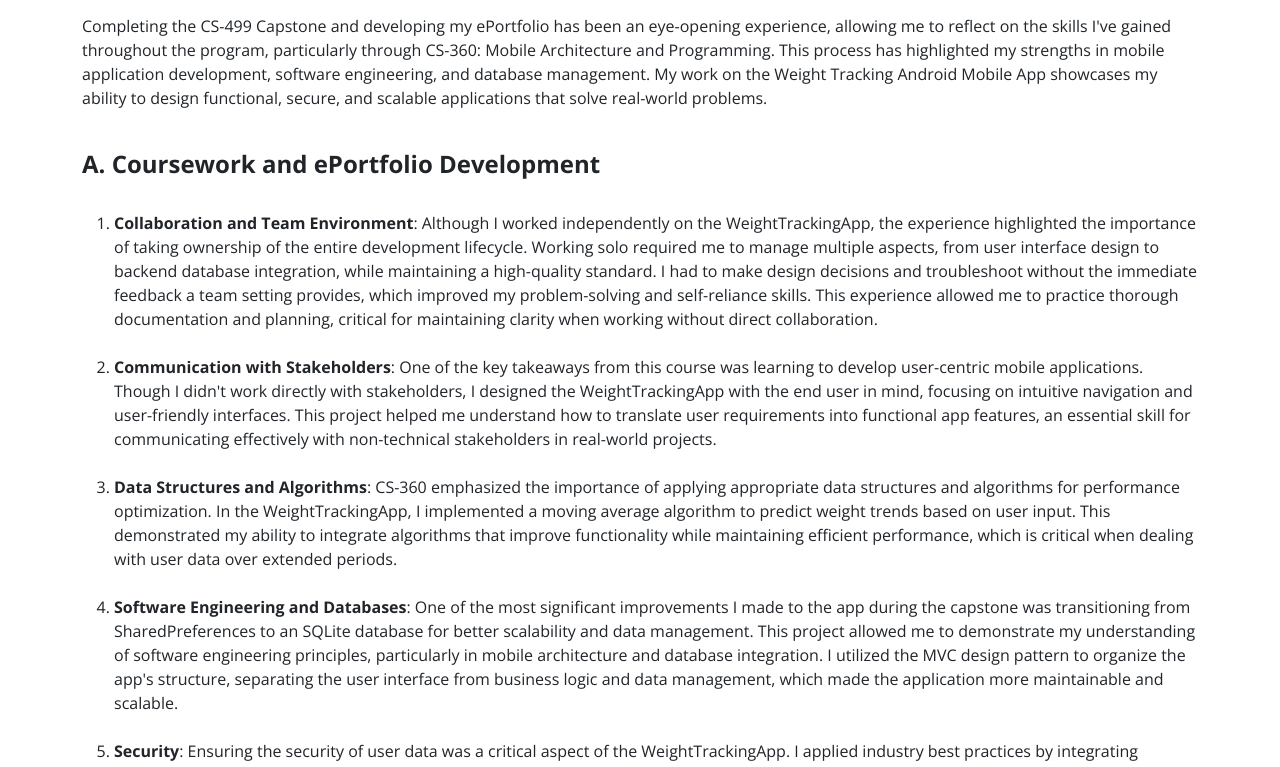
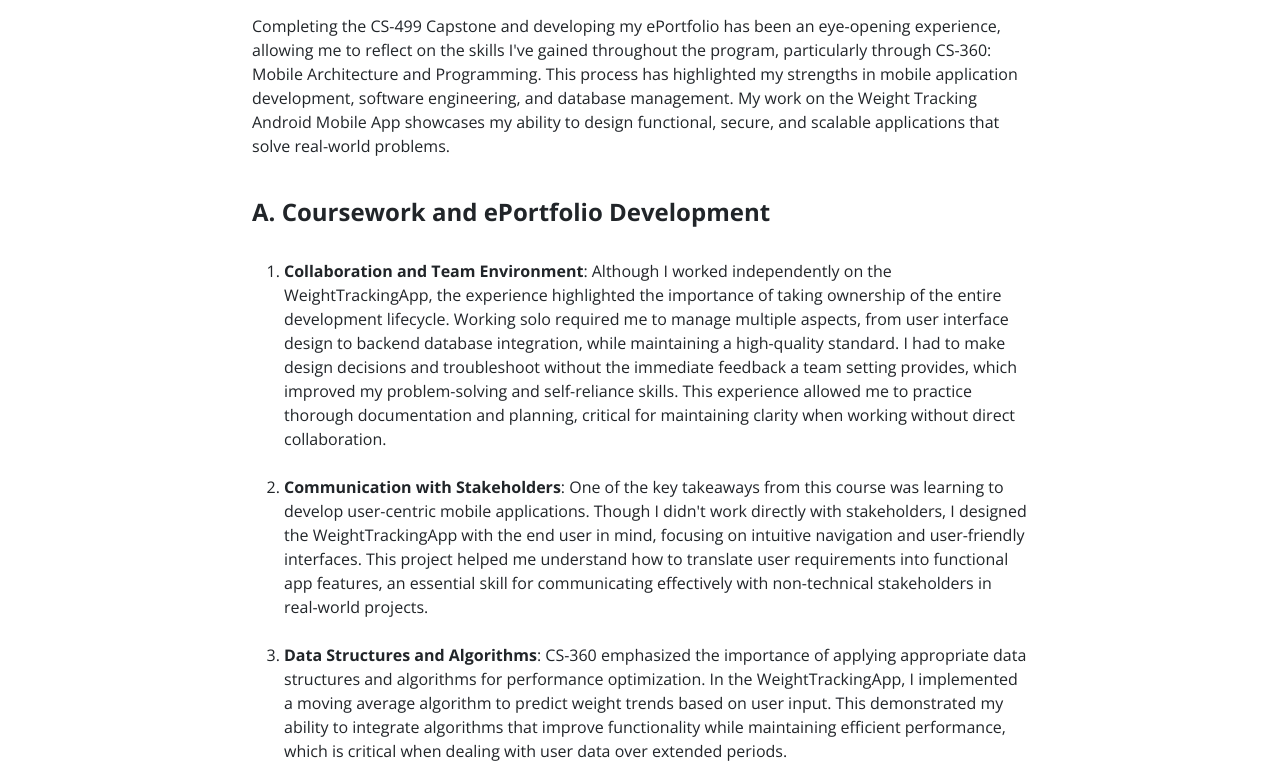
Before and after one commit to dainee/ePortfolio, a plain HTML site: page index.html in a window 1280 px wide. Shown: the part 358-1125 px from the top of the page. Drawn offline with nearby package versions, Linux system fonts and the light colour scheme.

Commit message:
index.html & style.css

```diff
--- a/style.css
+++ b/style.css
@@ -19,6 +19,10 @@ iframe {
   max-width: 100%;
 }
 
+.container {
+  max-width: 800px;
+}
+
 .accordion-button {
   font-weight: 500;
 }
```
Also changed, not shown: index.html (+2 -0 lines).
